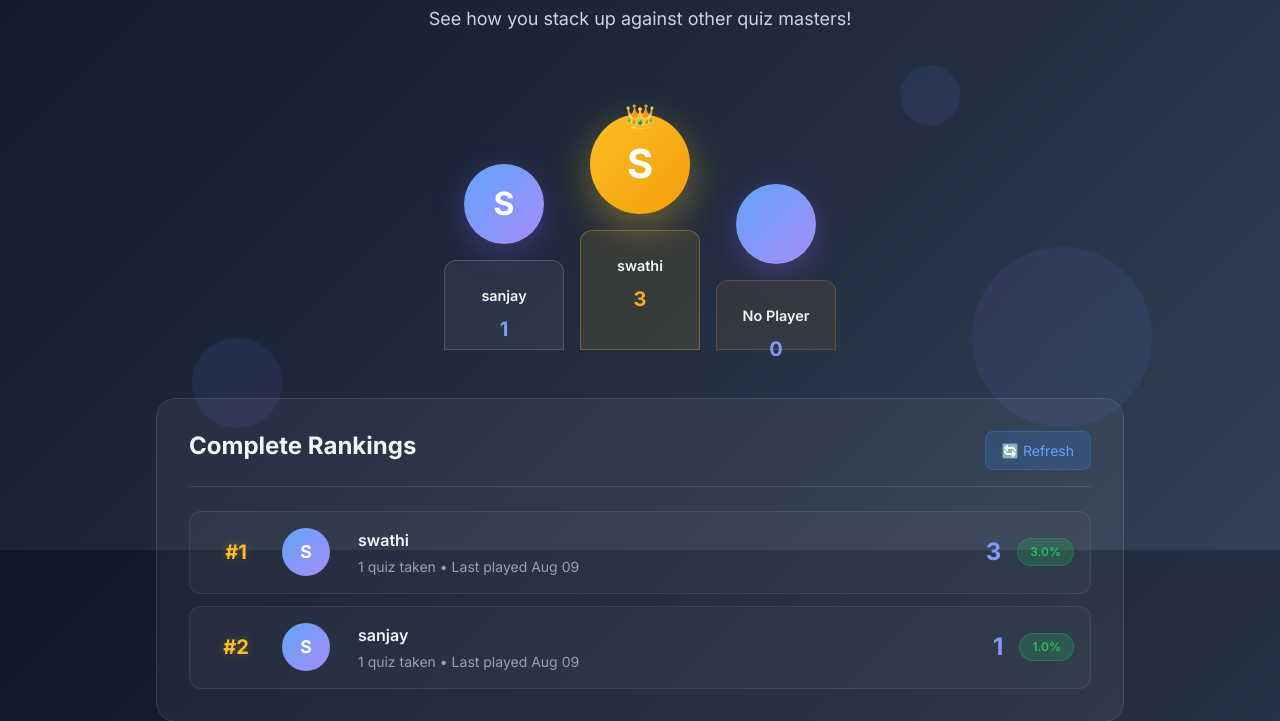
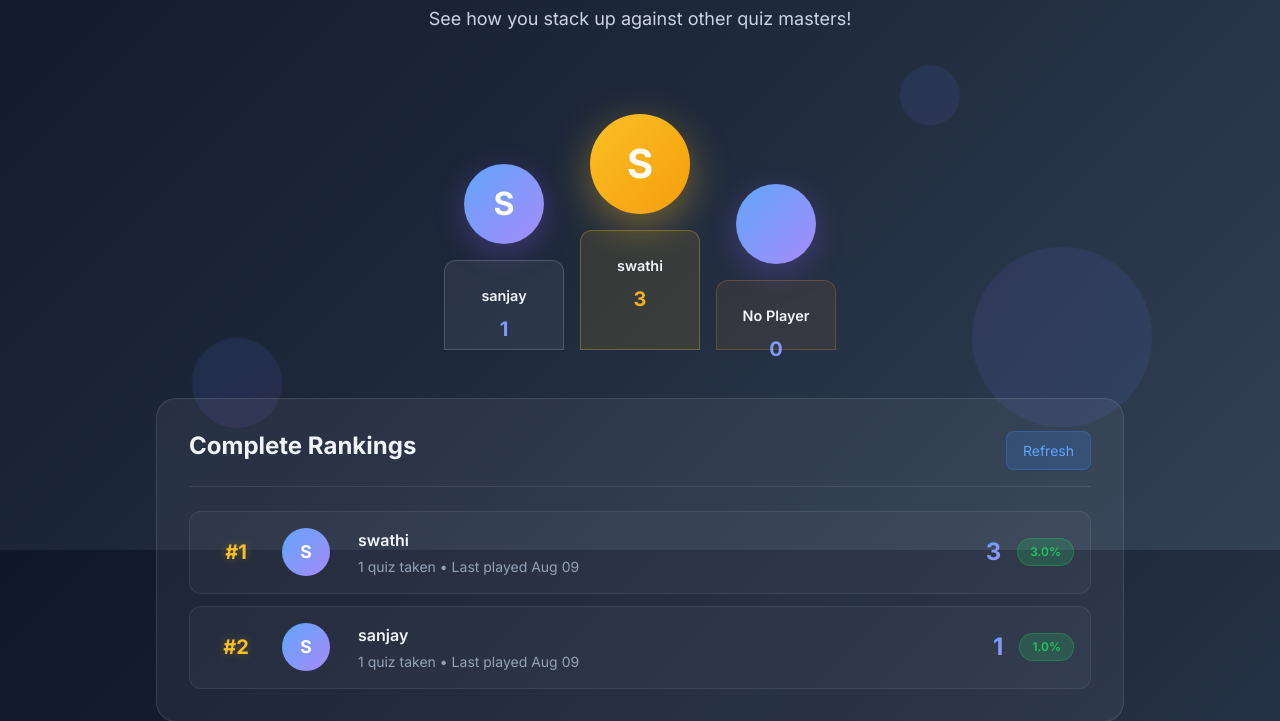
Before and after one commit to sanjayzorojuro/Quiz, a Flask app: page /leaderboard in a window 1280 px wide. Shown: the part 250-971 px from the top of the page. Run offline with Flask 3, Linux system fonts and the light colour scheme; data comes from the database, SQL or seed files in the repository.

Commit message:
Update leaderboard.html

```diff
--- a/templates/leaderboard.html
+++ b/templates/leaderboard.html
@@ -554,7 +554,6 @@
 
                 <!-- First Place -->
                 <div class="podium-item first" style="--delay: 0s">
-                    <div class="podium-crown">👑</div>
                     <div class="podium-avatar">
                         {{ leaderboard[0].username[0].upper() if leaderboard|length > 0 }}
                     </div>
@@ -582,7 +581,7 @@
             <div class="table-header">
                 <h2 class="table-title">Complete Rankings</h2>
                 <button class="refresh-btn" onclick="location.reload()">
-                    🔄 Refresh
+                    Refresh
                 </button>
             </div>
 
@@ -613,7 +612,6 @@
                     {% endfor %}
                 {% else %}
                     <div class="empty-state">
-                        <div class="empty-icon">🎯</div>
                         <h3>No players yet!</h3>
                         <p>Be the first to take a quiz and claim the top spot.</p>
                     </div>
```
